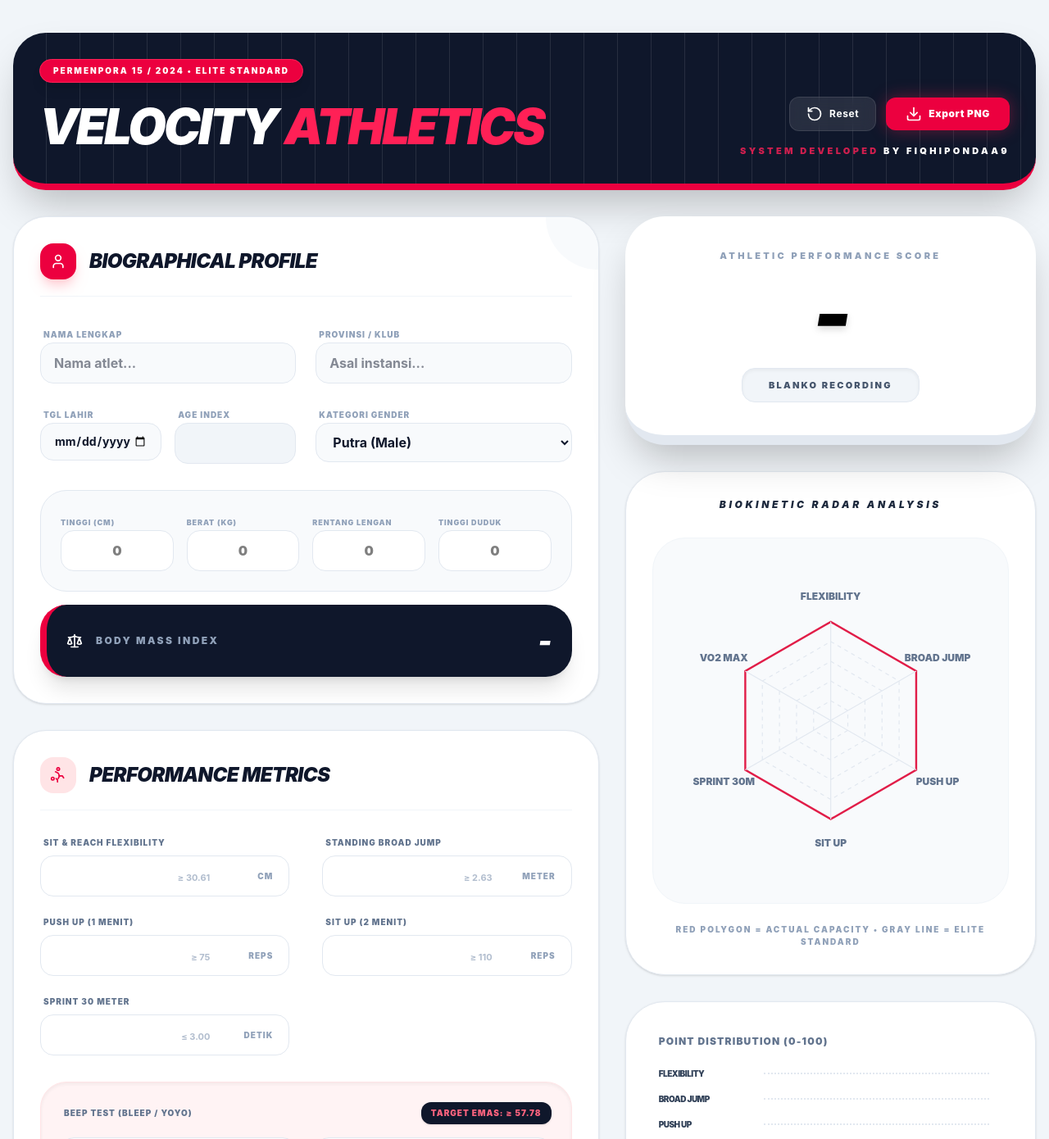
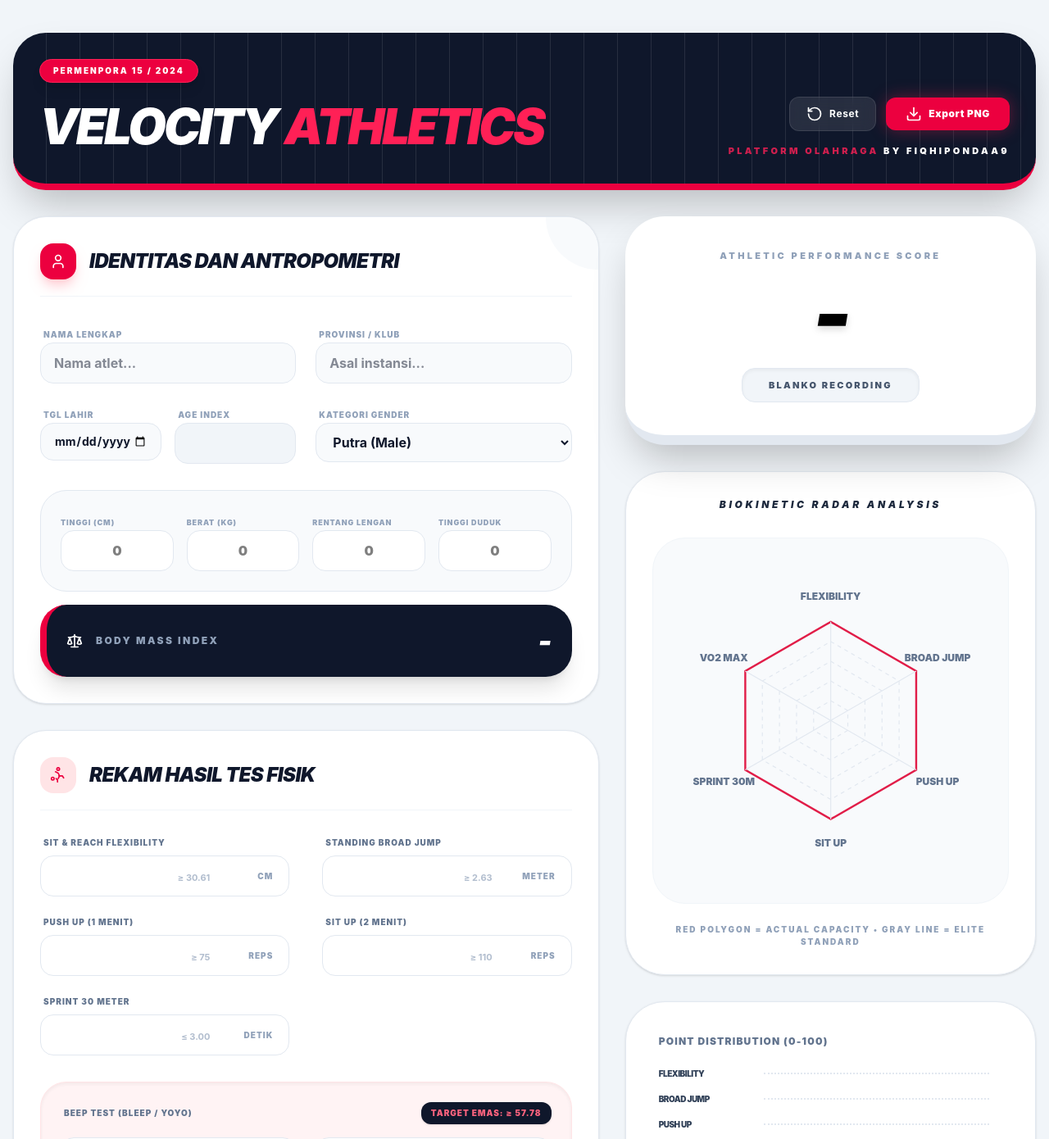
Before and after one commit to fiqhipondaa9/kalkulator-fisik-atletik, a React (Vite) app: page / in a window 1280 px wide. Shown: the top 1390 px of the page at 82% size. Built offline with nearby package versions, Linux system fonts and the light colour scheme.

Commit message:
OK UPDATE

```diff
--- a/src/App.jsx
+++ b/src/App.jsx
@@ -210,7 +210,7 @@
         <div className="mx-auto relative z-10 flex flex-col md:flex-row justify-between items-start md:items-end gap-6">
           <div>
             <div className="inline-block bg-rose-600 text-white font-black text-[10px] px-4 py-1.5 rounded-full uppercase tracking-[0.2em] mb-4 shadow-lg border border-rose-500">
-              PERMENPORA 15 / 2024 • ELITE STANDARD
+              PERMENPORA 15 / 2024
             </div>
             <h1 className="text-4xl md:text-6xl font-black tracking-tighter leading-tight italic">
               VELOCITY <span className="text-rose-500">ATHLETICS</span>
@@ -229,7 +229,7 @@
             )}
             <div className="mt-2">
                 <p className="font-black text-rose-500/80 text-[11px] tracking-[0.3em] uppercase">
-                  System Developed <span className="text-white">by fiqhipondaa9</span>
+                  Platform Olahraga <span className="text-white">by fiqhipondaa9</span>
                 </p>
             </div>
           </div>
@@ -244,7 +244,7 @@
             <div className="absolute top-0 right-0 w-32 h-32 bg-slate-50 rounded-full -mr-16 -mt-16 z-0"></div>
             <div className="flex items-center gap-4 mb-8 border-b border-slate-100 pb-5 relative z-10">
               <div className="bg-rose-600 text-white p-3 rounded-2xl shadow-lg shadow-rose-200"><IconUser /></div>
-              <h2 className="text-2xl font-black text-slate-900 uppercase tracking-tight italic">Biographical Profile</h2>
+              <h2 className="text-2xl font-black text-slate-900 uppercase tracking-tight italic">Identitas dan Antropometri</h2>
             </div>
 
             <div className="grid grid-cols-1 md:grid-cols-2 gap-6 mb-8 relative z-10">
@@ -312,7 +312,7 @@
           <div className="bg-white rounded-[2.5rem] p-8 shadow-sm border border-slate-200">
             <div className="flex items-center gap-4 mb-8 border-b border-slate-100 pb-5">
               <div className="bg-rose-100 text-rose-600 p-3 rounded-2xl"><IconRunning /></div>
-              <h2 className="text-2xl font-black text-slate-900 uppercase tracking-tight italic">Performance Metrics</h2>
+              <h2 className="text-2xl font-black text-slate-900 uppercase tracking-tight italic">Rekam Hasil Tes Fisik</h2>
             </div>
 
             <div className="grid grid-cols-1 sm:grid-cols-2 gap-x-10 gap-y-6">
```
